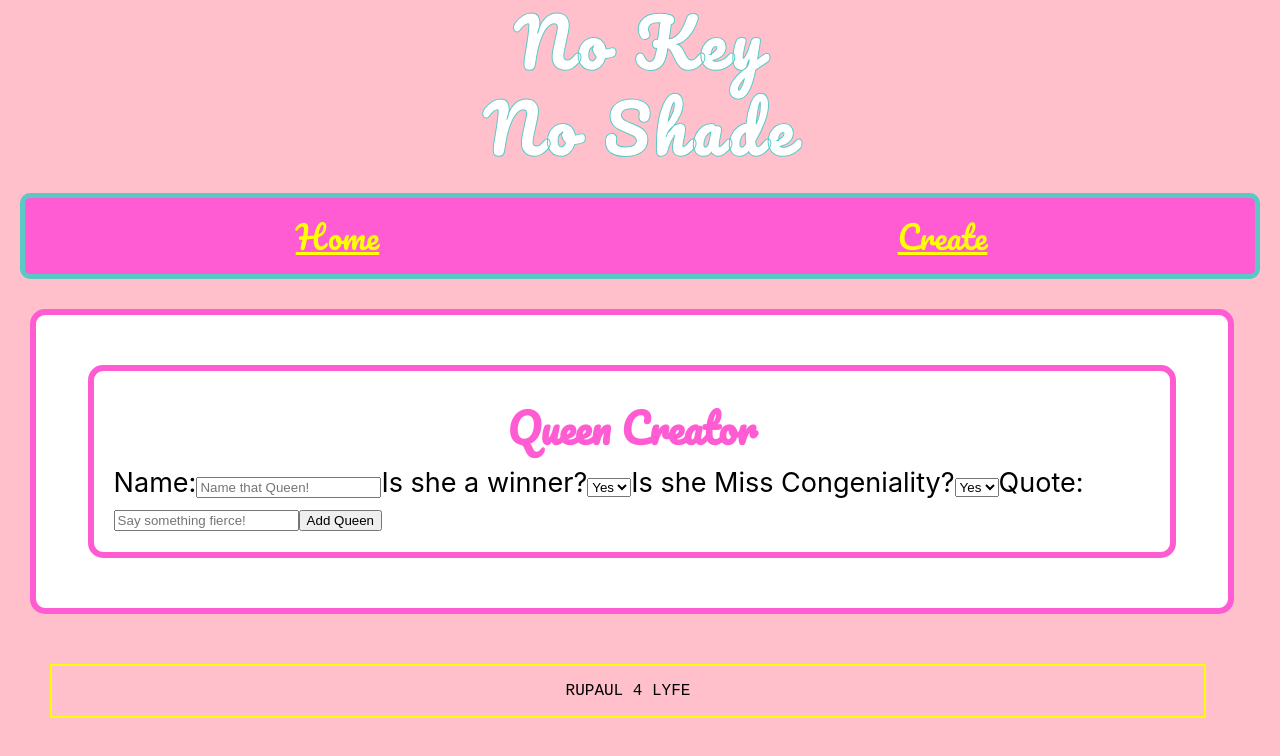
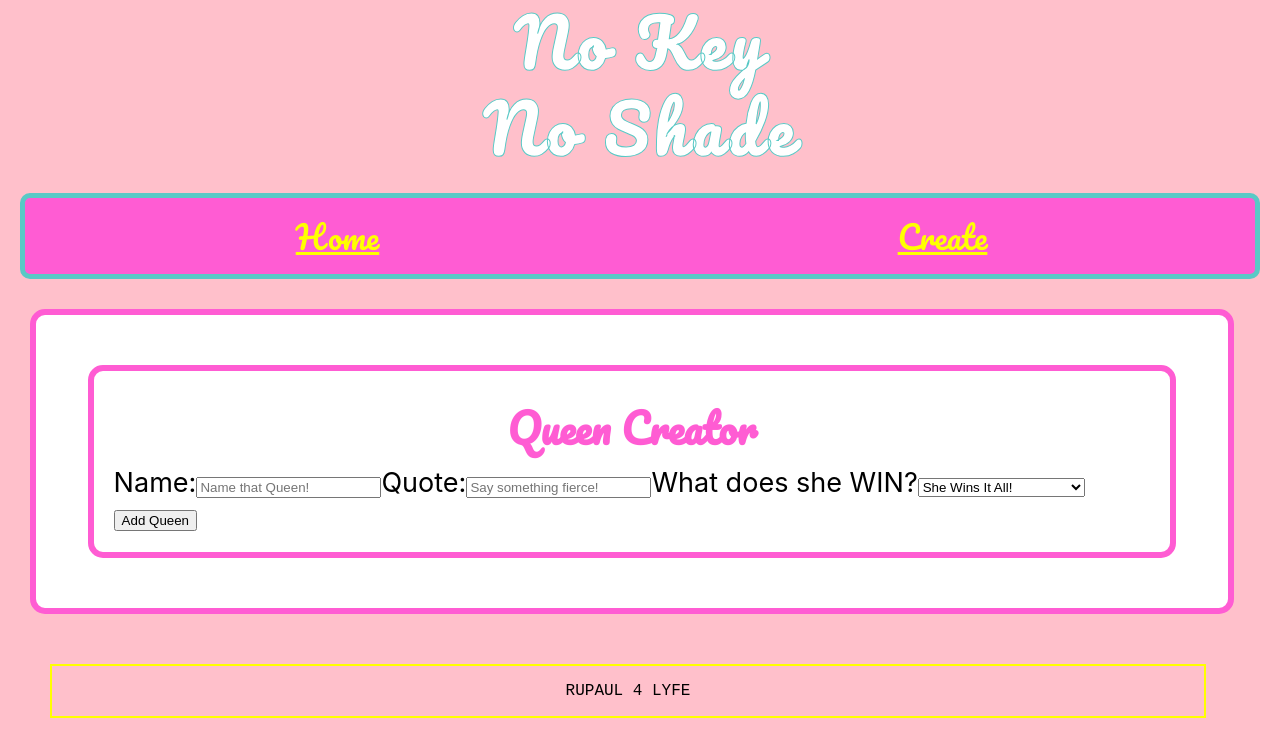
Before and after one commit to brookeperkins/08-front-end, a React (Create React App) app: page /create in a window 1280 px wide. Shown: the top 756 px of the page. Built offline with nearby package versions, Linux system fonts and the light colour scheme.

Commit message:
createpage

```diff
--- a/src/CreatePage.js
+++ b/src/CreatePage.js
@@ -5,9 +5,9 @@ import './App.css';
 export default class CreatePage extends Component {
     state = {
         name: '',
-        winner: false,
-        miss_congeniality: false,
+        image_url: '',
         quote: '',
+        winner: ''
     }
 
     handleSubmit = async (e) => {
@@ -15,15 +15,15 @@ export default class CreatePage extends Component {
 
         await createThatQueen({
             name: this.state.name,
+            image_url: this.state.image_url,
             winner: this.state.winner,
-            miss_congeniality: this.state.miss_congeniality,
             quote: this.state.quote,
         });
 
         this.setState({
             name: '',
-            winner: false,
-            miss_congeniality: false,
+            image_url:'',
+            winner:'',
             quote: '',
         })
     }
@@ -32,12 +32,12 @@ export default class CreatePage extends Component {
         this.setState({ name: e.target.value });
     }
 
+    handleImageChange = e => {
+        this.setState({ image_url: e.target.value });
+    }
+
     handleWinnerChange = e => {
         this.setState({ winner: e.target.value });
-    }
-
-    handleMissConChange = e => {
-        this.setState({ miss_congeniality: e.target.value });
     }
 
     handleQuoteChange = e => {
@@ -54,22 +54,16 @@ export default class CreatePage extends Component {
                         <input onChange={this.handleNameChange} value={this.state.name} placeholder="Name that Queen!"></input>
                     </label>
                     <label>
-                        Is she a winner?
-                        <select onChange={this.handleWinnerChange} placeholder="No">
-                            <option value={true}>Yes</option>
-                            <option value={false}>No</option>
-                        </select>
+                        Quote:
+                        <input onChange={this.handleQuoteChange} value={this.state.quote} placeholder="Say something fierce!"></input>
                     </label>
                     <label>
-                        Is she Miss Congeniality?
-                        <select onChange={this.handleMissConChange} placeholder="No">
-                            <option value={true}>Yes</option>
-                            <option value={false}>No</option>
+                        What does she WIN?
+                        <select onChange={this.handleWinnerChange} >
+                            <option value='Winner'>She Wins It All!</option>
+                            <option value='Congeniality'>She's Miss Congeniality!</option>
+                            <option value='Loser'>Participation Trophy?</option>
                         </select>
-                    </label>
-                    <label>
-                        Quote:
-                        <input onChange={this.handleQuoteChange} value={this.state.quote} placeholder="Say something fierce!"></input>
                     </label>
                     <button>Add Queen</button>
                 </form>
--- a/src/queens-api.js
+++ b/src/queens-api.js
@@ -10,6 +10,18 @@ export function fetchThatQueen(id) {
     return request.get(`${URL}/queens/${id}`);
 }
 
+export function fetchWinners() {
+  return request.get(`${URL}/winners`);
+}
+
 export function createThatQueen(queenData) {
   return request.post(`${URL}/queens`, queenData)
 }
+
+export function deleteQueen(id) {
+  return request.delete(`${URL}/queens/${id}`);
+}
+
+export function updateQueen(id, updatedQueen) {
+  return request.put(`${URL}/queens/${id}`, updatedQueen);
+}
```
Also changed, not shown: src/DetailPage.js (+0 -8 lines).
